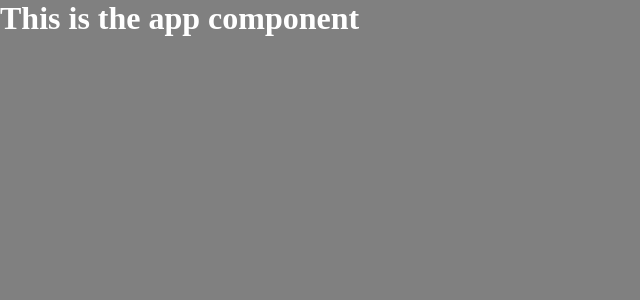
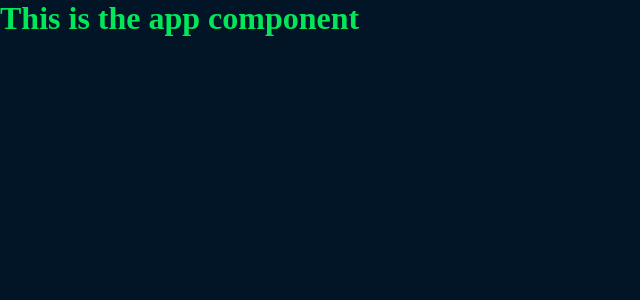
Before and after one commit to Borrax/discourse, a React app in the folder client/: page / in a window 1280 px wide. Shown: the top 300 px of the page, without its empty margins (0-640 px from the left). Built offline with nearby package versions, Linux system fonts and the light colour scheme; the HTML template or start-up script is replaced by a standard one.

Commit message:
Changing background color and text color

```diff
--- /dev/null
+++ b/client/src/styles/_globals.scss
@@ -0,0 +1,2 @@
+$base-bg-color: #021526;
+$base-text-color: #02e65a;
--- a/client/src/styles/index.scss
+++ b/client/src/styles/index.scss
@@ -1,3 +1,5 @@
+@use 'globals';
+
 * {
   margin: 0;
   padding: 0;
@@ -6,6 +8,6 @@
 
 body {
   min-height: 100svh;
-  background: grey;
-  color: white;
+  background: globals.$base-bg-color;
+  color: globals.$base-text-color;
 }
```
